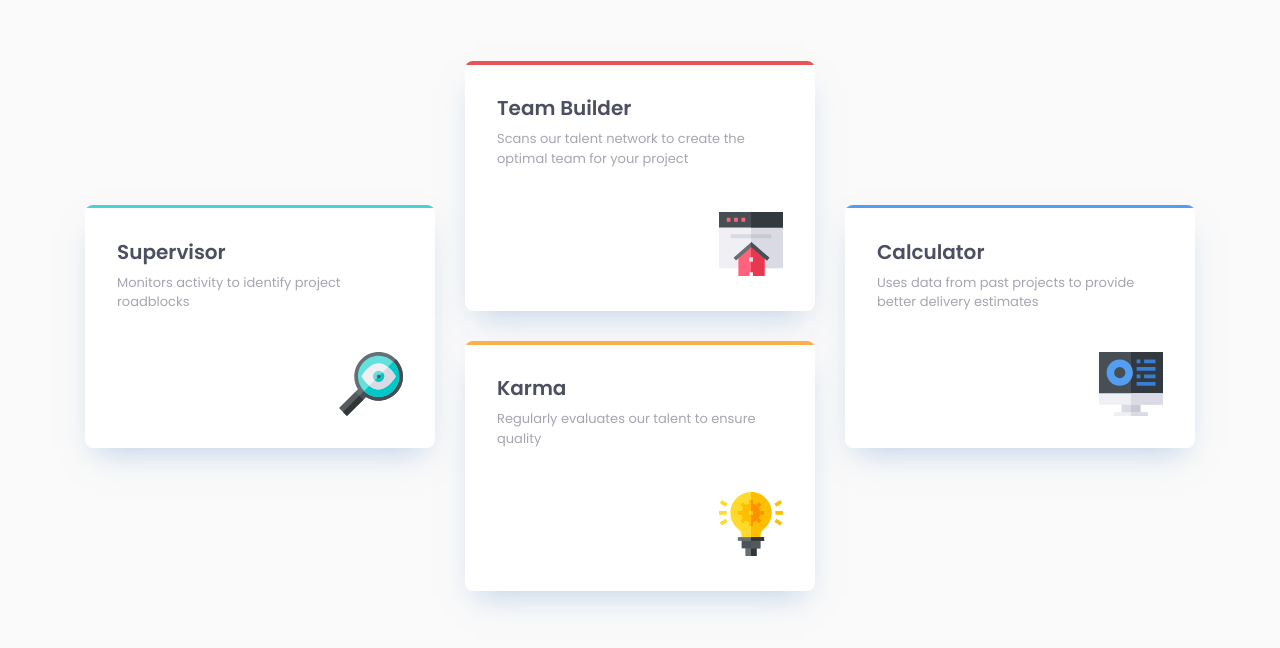
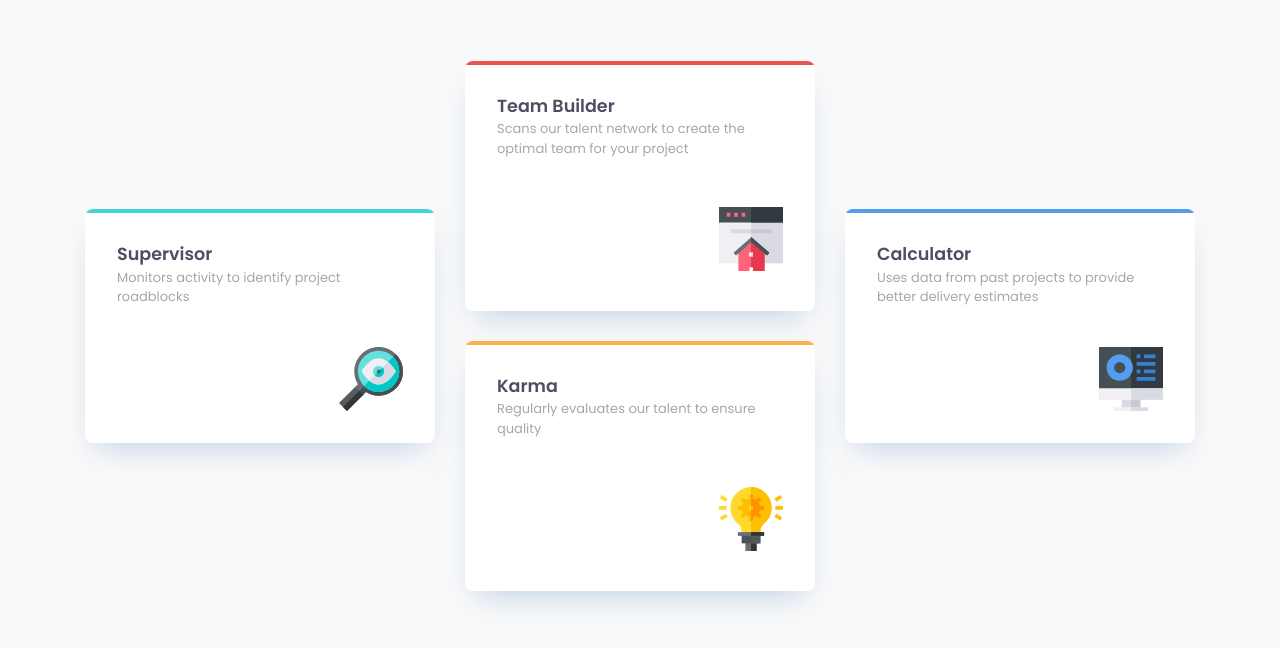
Before and after one commit to jeffabenoja/Four_card_feature, a plain HTML site: page index.html in a window 1280 px wide. Shown: the part 252-900 px from the top of the page. Drawn offline with Linux system fonts and the light colour scheme.

Commit message:
Update style.css

```diff
--- a/assets/style.css
+++ b/assets/style.css
@@ -177,7 +177,7 @@ p {
         padding: 3.2rem;
     }
 }
-.card-features h3 {
+.card-features h2 {
     font-size: var(--fs-md);
     font-weight: var(--fw-bold);
     margin-bottom: 6px;
```
